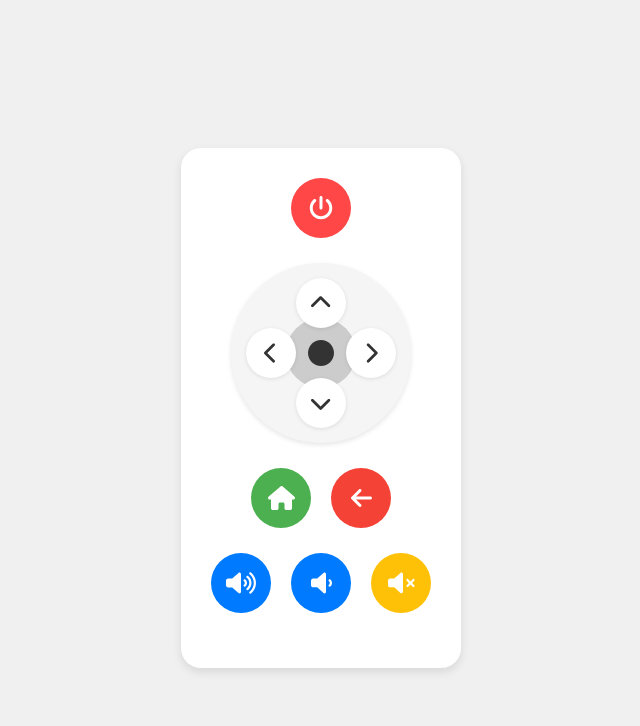
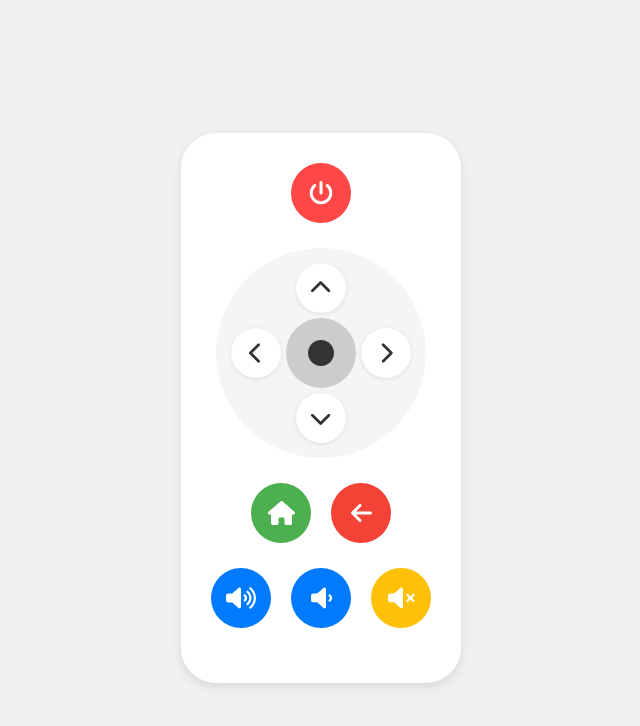
Before and after one commit to JitGora/adb-remote, a plain HTML site: page index.html in a window 1280 px wide. Shown: the whole page, without its empty margins (319-959 px from the left). Drawn offline with Linux system fonts and the light colour scheme.

Commit message:
Update index.html

```diff
--- a/index.html
+++ b/index.html
@@ -21,7 +21,7 @@
             align-items: center;
             background-color: #fff;
             padding: 30px;
-            border-radius: 20px;
+            border-radius: 35px;
             box-shadow: 0 4px 10px rgba(0, 0, 0, 0.1);
         }
 
@@ -99,15 +99,15 @@
 
         .dpad-container {
             position: relative;
-            width: 180px;
-            height: 180px;
+            width: 210px;
+            height: 210px;
             border-radius: 50%;
             background-color: #f5f5f5;
             display: flex;
             justify-content: center;
             align-items: center;
             margin-bottom: 25px;
-            box-shadow: 0 2px 5px rgba(0, 0, 0, 0.1);
+            /* box-shadow: 0 2px 5px rgba(0, 0, 0, 0.1); */
         }
 
         .dpad-button {
```
